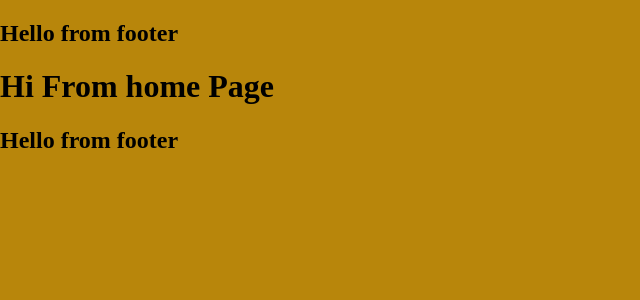
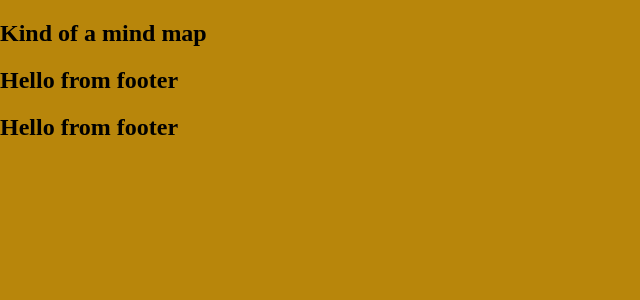
Before and after one commit to Arcywojak/webpack-ts-react, a React app: page / in a window 1280 px wide. Shown: the top 300 px of the page, without its empty margins (0-640 px from the left). Built offline with nearby package versions, Linux system fonts and the light colour scheme.

Commit message:
add favicon and create minMap component

```diff
--- a/src/App.tsx
+++ b/src/App.tsx
@@ -1,7 +1,7 @@
 import React from 'react';
 import Footer from './components/footer/footer';
 import Header from './components/header/header';
-import HomePage from './components/home-page/gome-page'
+import MindMap from './components/mind-map/mind-map';
 import './styles.scss';
 
 export default function App()
@@ -9,7 +9,7 @@ export default function App()
     return (
         <>
             <Header/>
-            <HomePage/>
+                <MindMap/>
             <Footer/>
         </>
     )
--- a/src/components/header/header.tsx
+++ b/src/components/header/header.tsx
@@ -2,9 +2,9 @@ import React from 'react'
 
 const Header = () => {
     return (
-        <div>
-            <h2>Hello from footer</h2>
-        </div>
+        <header className="header">
+            <h2>Kind of a mind map</h2>
+        </header>
     )
 }
 
--- /dev/null
+++ b/src/components/mind-map/mind-map.tsx
@@ -0,0 +1,11 @@
+import React from 'react'
+
+const MindMap = () => {
+    return (
+        <div>
+            <h2>Hello from footer</h2>
+        </div>
+    )
+}
+
+export default MindMap
--- a/src/index.html
+++ b/src/index.html
@@ -4,6 +4,7 @@
     <meta charset="UTF-8">
     <meta name="viewport" content="width=device-width, initial-scale=1.0">
     <meta http-equiv="X-UA-Compatible" content="ie=edge">
+    <link rel="shortcut icon" href="favicon.ico" type="image/x-icon">
     <title>React Typescript Webpack</title>
 </head>
 <body>
--- a/webpack.common.js
+++ b/webpack.common.js
@@ -36,7 +36,8 @@ module.exports = {
     },
     plugins: [
         new HtmlWebpackPlugin({
-            template: path.join(__dirname, 'src', 'index.html')
-        })
+            template: path.join(__dirname, 'src', 'index.html'),
+            favicon: "./src/favicon.ico"
+        }),
     ],
 }
```
Also changed, not shown: src/components/header/header.scss (added), src/components/home-page/home-page.tsx (renamed from src/components/home-page/gome-page.tsx), 1 other file (tests, documents, lock files or other folders).
